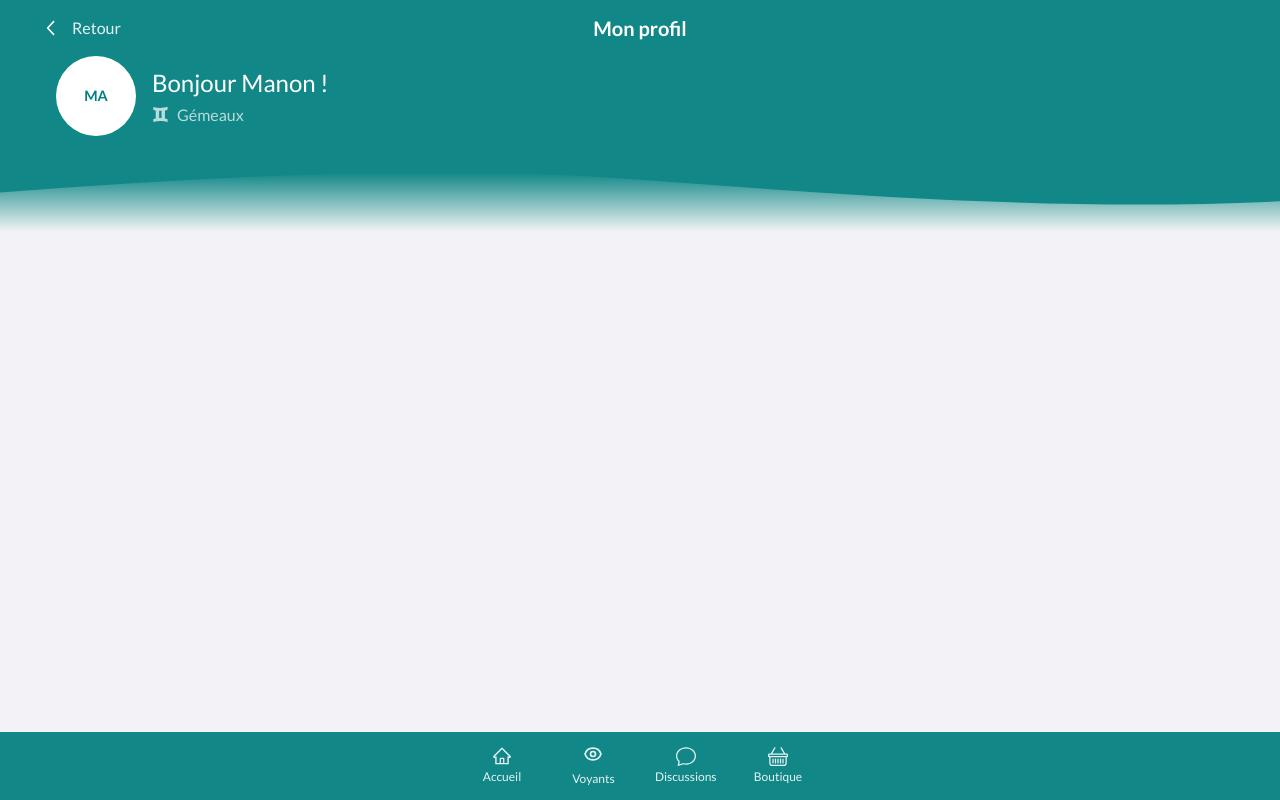
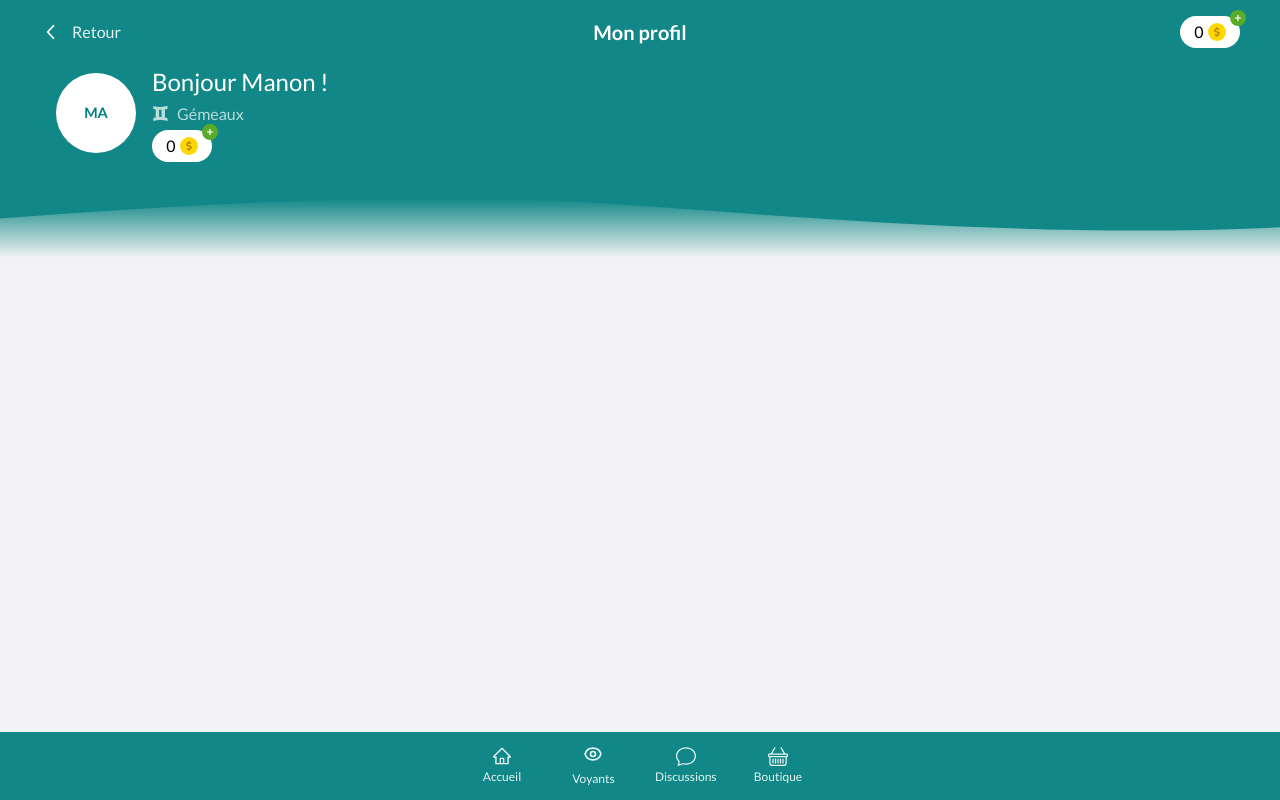
Before and after one commit to BrahimS/profile-page, a Next.js app: page / in a window 1280 px wide. Built offline with nearby package versions, Linux system fonts and the light colour scheme.

Commit message:
feat(components): implement points display

```diff
--- a/src/app/components/Header/index.tsx
+++ b/src/app/components/Header/index.tsx
@@ -15,6 +15,7 @@ import {
 	UserName,
 	UserSubtext,
 } from '../../styles';
+import { PointsDisplay } from '../PointsDisplay';
 
 export const Header = () => {
 	const handlePointsClick = () => {
@@ -29,6 +30,7 @@ export const Header = () => {
 					<span>Retour</span>
 				</BackButton>
 				<HeaderTitle>Mon profil</HeaderTitle>
+				<PointsDisplay points={0} onClick={handlePointsClick} />
 			</HeaderTop>
 			<ProfileInfo>
 				<Avatar>
@@ -46,6 +48,7 @@ export const Header = () => {
 							<span>Gémeaux</span>
 						</UserSubtext>
 					</Stack>
+					<PointsDisplay points={0} maxWidth="60px" />
 				</UserInfo>
 			</ProfileInfo>
 		</HeaderWrapper>
--- /dev/null
+++ b/src/app/components/PointsDisplay/index.tsx
@@ -0,0 +1,34 @@
+'use client';
+
+import { FaDollarSign } from 'react-icons/fa';
+import { PointsContainer } from '../../styles';
+
+interface PointsDisplayProps {
+	points: number;
+	showAddButton?: boolean;
+	maxWidth?: string;
+	onClick?: () => void;
+}
+
+export const PointsDisplay = ({
+	points,
+	showAddButton = true,
+	maxWidth,
+	onClick,
+}: PointsDisplayProps) => {
+	return (
+		<PointsContainer
+			style={{ maxWidth: maxWidth }}
+			onClick={onClick}
+			className={onClick ? 'clickable' : ''}
+		>
+			<span className="points">
+				{points}
+				<div className="coin-icon">
+					<FaDollarSign size={10} />
+				</div>
+			</span>
+			{showAddButton && <span className="coin">+</span>}
+		</PointsContainer>
+	);
+};
--- a/src/app/styles.ts
+++ b/src/app/styles.ts
@@ -152,7 +152,67 @@ export const Row = styled.div`
   gap: 0.5rem;
 `;
 
+export const PointsContainer = styled.div`
+  background-color: ${props => props.theme.colors.background.white};
+  border-radius: 20px;
+  padding: 0.25rem 0.75rem;
+  display: flex;
+  align-items: center;
+  gap: 0.25rem;
+  position: relative;
+  min-width: 60px;
+  justify-content: center;
 
+  &.clickable {
+    cursor: pointer;
+    transition: transform 0.2s ease;
+
+    &:hover {
+      transform: scale(1.05);
+    }
+
+    &:active {
+      transform: scale(0.95);
+    }
+  }
+
+  .points {
+    color: ${props => props.theme.colors.text.black};
+    font-weight: 500;
+    display: flex;
+    align-items: center;
+    gap: 0.25rem;
+  }
+
+  .coin-icon {
+    width: 18px;
+    height: 18px;
+    border-radius: 50%;
+    background-color: #FFD700;
+    display: flex;
+    align-items: center;
+    justify-content: center;
+    color: #B8860B;
+    font-size: 12px;
+  }
+
+  .coin {
+    color: ${props => props.theme.colors.text.white};
+    background-color: ${props => props.theme.colors.primary.light};
+    width: 16px;
+    height: 16px;
+    border-radius: 50%;
+    display: flex;
+    align-items: center;
+    justify-content: center;
+    font-size: 0.75rem;
+    font-weight: bold;
+    position: absolute;
+    top: -6px;
+    right: -6px;
+    padding: 2px;
+  }
+`;
 
 export const BottomNav = styled.nav`
   position: fixed;
--- a/src/app/theme.ts
+++ b/src/app/theme.ts
@@ -5,6 +5,7 @@ declare module 'styled-components' {
     colors: {
       primary: {
         main: string;
+        light: string;
       };
       secondary: {
         main: string;
@@ -36,6 +37,7 @@ export const theme = {
   colors: {
     primary: {
       main: '#118787',
+      light: '#5AAB29',
     },
     secondary: {
       main: '#5856D6',
```
